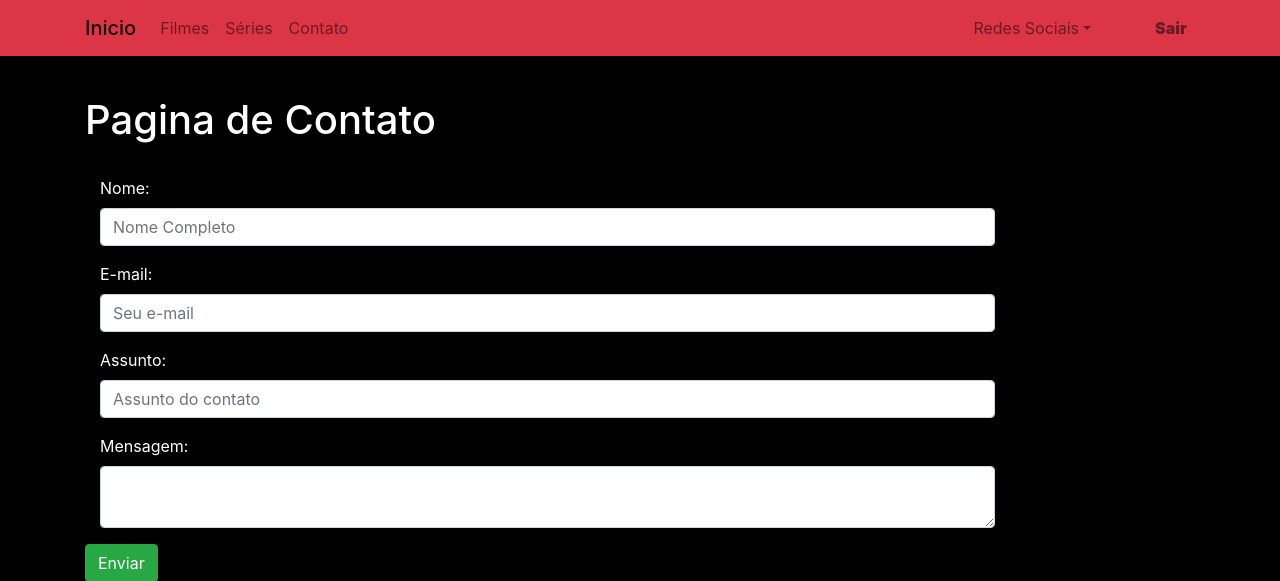
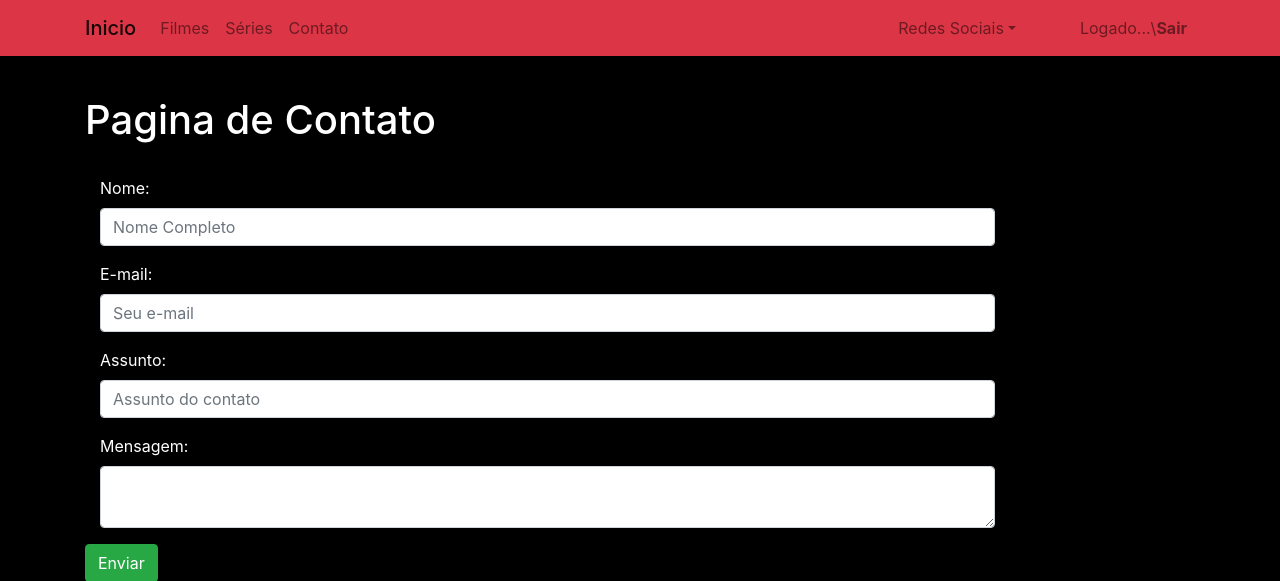
Before and after one commit to Breno1999/Superflix-Films, a PHP site: page /contato.php in a window 1280 px wide. Shown: the top 581 px of the page. Run offline with PHP 8.4, Linux system fonts and the light colour scheme; the visitor is signed in with stand-in values (Sample User, id 1); some libraries are stand-ins or nearby versions.

Commit message:
Commit do Breno Vinicius

```diff
--- a/Download_Alladin.php
+++ b/Download_Alladin.php
@@ -88,7 +88,7 @@
             <ul class="navbar-nav ml-5" id="Sair">
 
                <li class="nav-item">
-                   <a class="nav-link font-weight-bold"  href="deslogar.php"><b>Sair</b></a>
+                   <a class="nav-link"  href="deslogar.php">Logado...\<b>Sair</b></a>
                 </li>
 
             </ul>
--- a/Download_Aquaman.php
+++ b/Download_Aquaman.php
@@ -88,7 +88,7 @@
             <ul class="navbar-nav ml-5" id="Sair">
 
                <li class="nav-item">
-                   <a class="nav-link font-weight-bold"  href="deslogar.php"><b>Sair</b></a>
+                   <a class="nav-link"  href="deslogar.php">Logado...\<b>Sair</b></a>
                 </li>
 
             </ul>
--- a/Download_Creed.php
+++ b/Download_Creed.php
@@ -88,7 +88,7 @@
             <ul class="navbar-nav ml-5" id="Sair">
 
                <li class="nav-item">
-                   <a class="nav-link font-weight-bold"  href="deslogar.php"><b>Sair</b></a>
+                   <a class="nav-link"  href="deslogar.php">Logado...\<b>Sair</b></a>
                 </li>
 
             </ul>
--- a/Download_Dumbo.php
+++ b/Download_Dumbo.php
@@ -88,7 +88,7 @@
             <ul class="navbar-nav ml-5" id="Sair">
 
                <li class="nav-item">
-                   <a class="nav-link font-weight-bold"  href="deslogar.php"><b>Sair</b></a>
+                   <a class="nav-link"  href="deslogar.php">Logado...\<b>Sair</b></a>
                 </li>
 
             </ul>
--- a/Download_HobseShaw.php
+++ b/Download_HobseShaw.php
@@ -88,7 +88,7 @@ a<!doctype html>
             <ul class="navbar-nav ml-5" id="Sair">
 
                <li class="nav-item">
-                   <a class="nav-link font-weight-bold"  href="deslogar.php"><b>Sair</b></a>
+                   <a class="nav-link"  href="deslogar.php">Logado...\<b>Sair</b></a>
                 </li>
 
             </ul>
--- a/Download_JhonWick3.php
+++ b/Download_JhonWick3.php
@@ -89,7 +89,7 @@
             <ul class="navbar-nav ml-5" id="Sair">
 
                <li class="nav-item">
-                   <a class="nav-link font-weight-bold"  href="deslogar.php"><b>Sair</b></a>
+                   <a class="nav-link"  href="deslogar.php">Logado...\<b>Sair</b></a>
                 </li>
 
             </ul>
--- a/Download_VingadoresUltimato.php
+++ b/Download_VingadoresUltimato.php
@@ -88,7 +88,7 @@
             <ul class="navbar-nav ml-5" id="Sair">
 
                <li class="nav-item">
-                   <a class="nav-link font-weight-bold"  href="deslogar.php"><b>Sair</b></a>
+                   <a class="nav-link"  href="deslogar.php">Logado...\<b>Sair</b></a>
                 </li>
 
             </ul>
--- a/contato.php
+++ b/contato.php
@@ -81,7 +81,7 @@
             <ul class="navbar-nav ml-5" id="Sair">
 
                <li class="nav-item">
-                   <a class="nav-link font-weight-bold"  href="deslogar.php"><b>Sair</b></a>
+                   <a class="nav-link"  href="deslogar.php">Logado...\<b>Sair</b></a>
                 </li>
 
             </ul>
--- a/filmes.php
+++ b/filmes.php
@@ -96,7 +96,7 @@
             <ul class="navbar-nav ml-5" id="Sair">
 
                <li class="nav-item">
-                   <a class="nav-link font-weight-bold"  href="deslogar.php"><b>Sair</b></a>
+                   <a class="nav-link"  href="deslogar.php">Logado...\<b>Sair</b></a>
                 </li>
 
             </ul>
--- a/lancamentos_2.php
+++ b/lancamentos_2.php
@@ -96,7 +96,7 @@
             <ul class="navbar-nav ml-5" id="Sair">
 
                <li class="nav-item">
-                   <a class="nav-link font-weight-bold"  href="deslogar.php"><b>Sair</b></a>
+                   <a class="nav-link"  href="deslogar.php">Logado...\<b>Sair</b></a>
                 </li>
 
             </ul>
--- a/lancamentos_3.php
+++ b/lancamentos_3.php
@@ -96,7 +96,7 @@
             <ul class="navbar-nav ml-5" id="Sair">
 
                <li class="nav-item">
-                   <a class="nav-link font-weight-bold"  href="deslogar.php"><b>Sair</b></a>
+                   <a class="nav-link"  href="deslogar.php">Logado...\<b>Sair</b></a>
                 </li>
 
             </ul>
--- a/pagina_inicial.php
+++ b/pagina_inicial.php
@@ -97,7 +97,7 @@
             <ul class="navbar-nav ml-5" id="Sair">
 
                <li class="nav-item">
-                   <a class="nav-link font-weight-bold"  href="deslogar.php"><b>Sair</b></a>
+                   <a class="nav-link"  href="deslogar.php">Logado...\<b>Sair</b></a>
                 </li>
 
             </ul>
--- a/series.php
+++ b/series.php
@@ -96,7 +96,7 @@
             <ul class="navbar-nav ml-5" id="Sair">
 
                <li class="nav-item">
-                   <a class="nav-link font-weight-bold"  href="deslogar.php"><b>Sair</b></a>
+                   <a class="nav-link"  href="deslogar.php">Logado...\<b>Sair</b></a>
                 </li>
 
             </ul>
--- a/series_2.php
+++ b/series_2.php
@@ -94,7 +94,7 @@
             <ul class="navbar-nav ml-5" id="Sair">
 
                <li class="nav-item">
-                   <a class="nav-link font-weight-bold"  href="deslogar.php"><b>Sair</b></a>
+                   <a class="nav-link"  href="deslogar.php">Logado...\<b>Sair</b></a>
                 </li>
 
             </ul>
```
